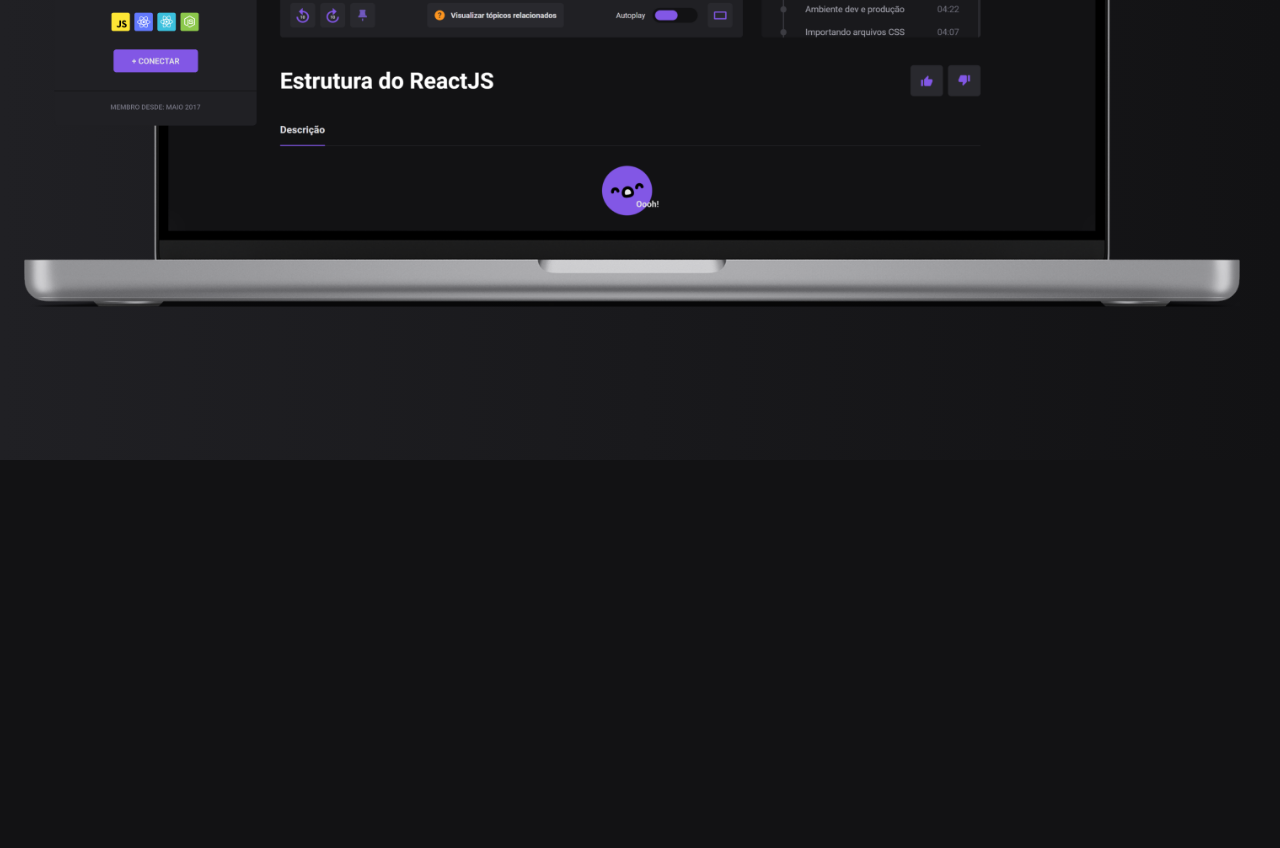
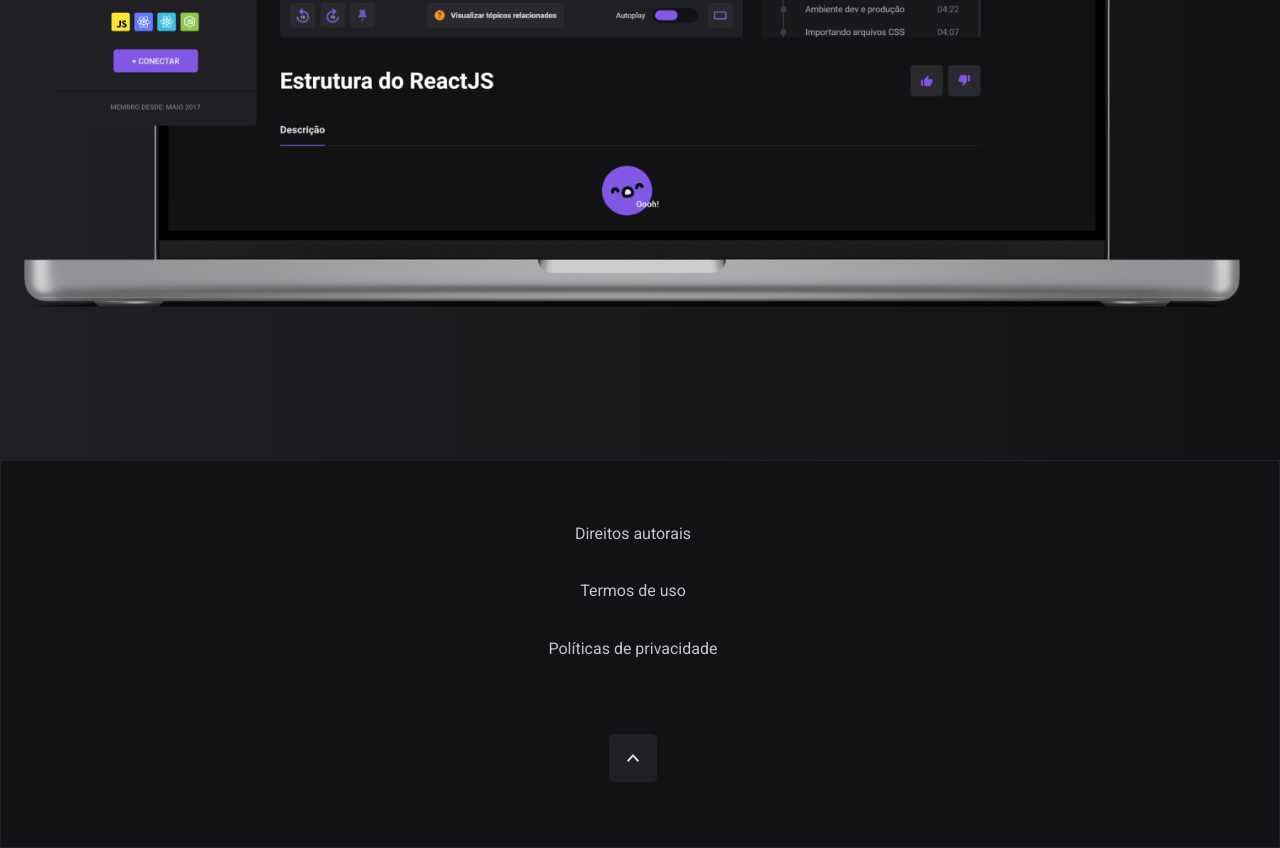
Before and after one commit to liliul/PageBlackFridayRoket, a website: page index.html in a window 1280 px wide. Shown: the part 8906-9754 px from the top of the page. Before the commit the page ends 9366 px from the top, so only its background shows below. Drawn offline with Linux system fonts and the light colour scheme.

Commit message:
add: footer sobre a rocketseat

```diff
--- a/index.html
+++ b/index.html
@@ -11,7 +11,7 @@
 		<div class="regular-16 textbanner">⚠ Ofertas disponíveis por pouco tempo!</div>
 	</header>
 
-	<main class="contentMain">
+	<main id="inicio" class="contentMain">
 		<section class="maxWidth">
 			<section class="content-center">
 				<header class="header-content-black">
@@ -752,5 +752,28 @@
 			</article>
 		</section>
 	</section>
+
+	<footer class="footer-rocket">
+		<section class="footer-container">
+			<article class="article-footer-content">
+				<section class="links">
+					<a href="https://www.rocketseat.com.br/copyright" target="_blank" class="paragraph-2">Direitos autorais</a>
+
+					<a href="https://www.rocketseat.com.br/terms" target="_blank" class="paragraph-2">Termos de uso</a>
+
+					<a href="https://www.rocketseat.com.br/privacy" target="_blank" class="paragraph-2">Políticas de privacidade</a>
+				</section>
+
+				<section class="button-block">
+					<a href="#inicio" class="button-inicio">
+						<svg width="48" height="48" viewBox="0 0 48 48" fill="none" xmlns="http://www.w3.org/2000/svg">
+							<rect width="48" height="48" rx="5" fill="#202024"/>
+							<path d="M19.272 28L24 22.7987L28.728 28L30 26.6007L24 20L18 26.6007L19.272 28Z" fill="#E1E1E6"/>
+						</svg>
+					</a>
+				</section>
+			</article>
+		</section>
+	</footer>
 </body>
 </html>
--- a/src/sass/components/_fonts.scss
+++ b/src/sass/components/_fonts.scss
@@ -86,3 +86,12 @@
     font-weight: 400;
     color: #e1e1e6;
 }
+
+.paragraph-2 {
+    font-family: $f_roboto;
+    color: #c4c4cc;
+    font-size: 16px;
+    line-height: 160%;
+    font-style: normal;
+    text-decoration: none;
+}
--- /dev/null
+++ b/src/sass/layout/_footer-rocketseat.scss
@@ -0,0 +1,32 @@
+.footer-rocket {
+	border: 1px solid #202024;
+	border-radius: 1px;
+	background-color: #121214;
+
+	.footer-container {
+		max-width: $maxWidth;
+		padding: 60px 24px;
+
+		.article-footer-content {
+
+
+			.links {
+				text-align: center;
+				display: flex;
+				flex-direction: column;
+				gap: 32px 0px;
+			}
+
+			.button-block {
+				width: 100%;
+				margin-top: 40px;
+				display: flex;
+				justify-content: center;
+
+				.button-inicio {
+					padding-top: 32px;
+				}
+			}
+		}
+	}
+}
--- a/src/sass/layout/layoutGlobal.scss
+++ b/src/sass/layout/layoutGlobal.scss
@@ -3,3 +3,5 @@
 @import '_contentMain.scss';
 
 @import '_sobre_roket.scss';
+
+@import '_footer-rocketseat.scss';
--- a/src/sass/reset/_reset.scss
+++ b/src/sass/reset/_reset.scss
@@ -14,6 +14,7 @@
   font: inherit;
   vertical-align: baseline;
   max-width: 100%;
+  background-attachment: scroll !important;
 }
 /* HTML5 display-role reset for older browsers */
 article, aside, details, figcaption, figure, footer, header, hgroup, menu,
```
Also changed, not shown: src/css/styele.css, 1 other file.
